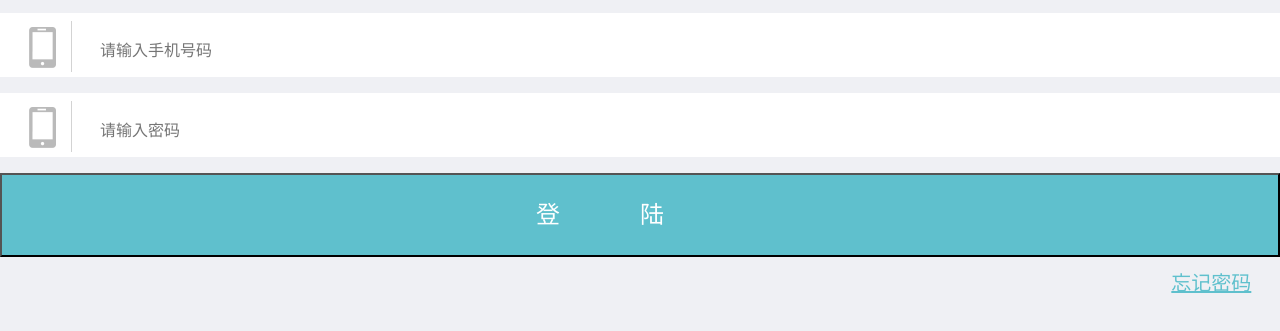
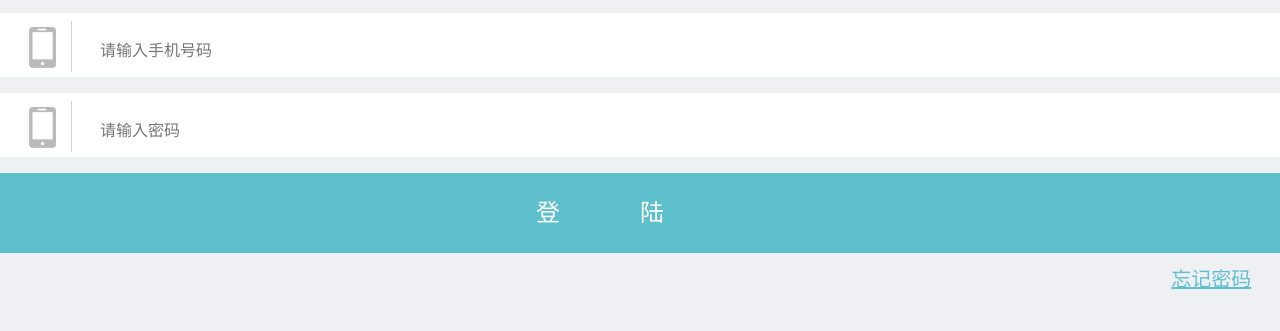
Before and after one commit to 1031991725/html, a plain HTML site: page 2/index.html in a window 1280 px wide. Shown: the part 99-430 px from the top of the page. Drawn offline with Linux system fonts and the light colour scheme.

Commit message:
Update style.css

```diff
--- a/2/style.css
+++ b/2/style.css
@@ -69,3 +69,10 @@ body{
 	font-size: 20px;
 	color: #5fc0cd;
 }
+.input .input-1 input{
+	outline: none;
+}
+.oginbar button{
+	outline: none;
+	border: none;
+}
```
